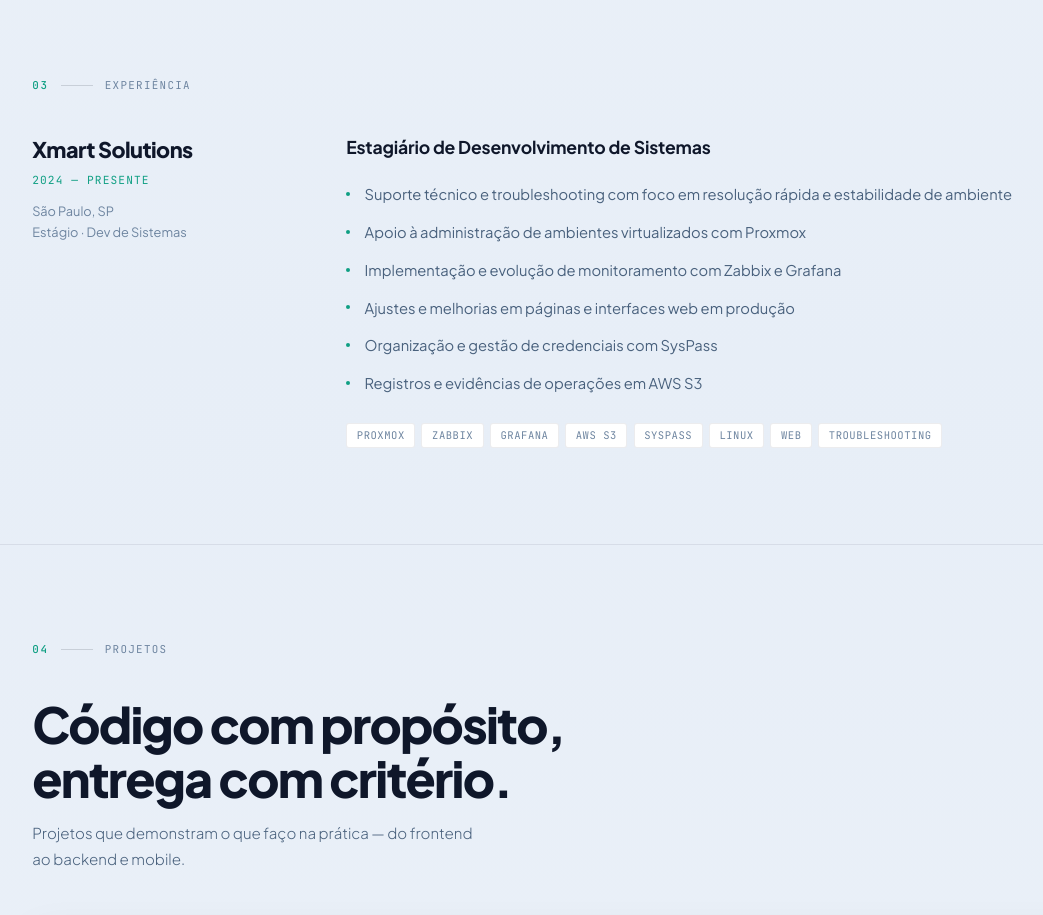
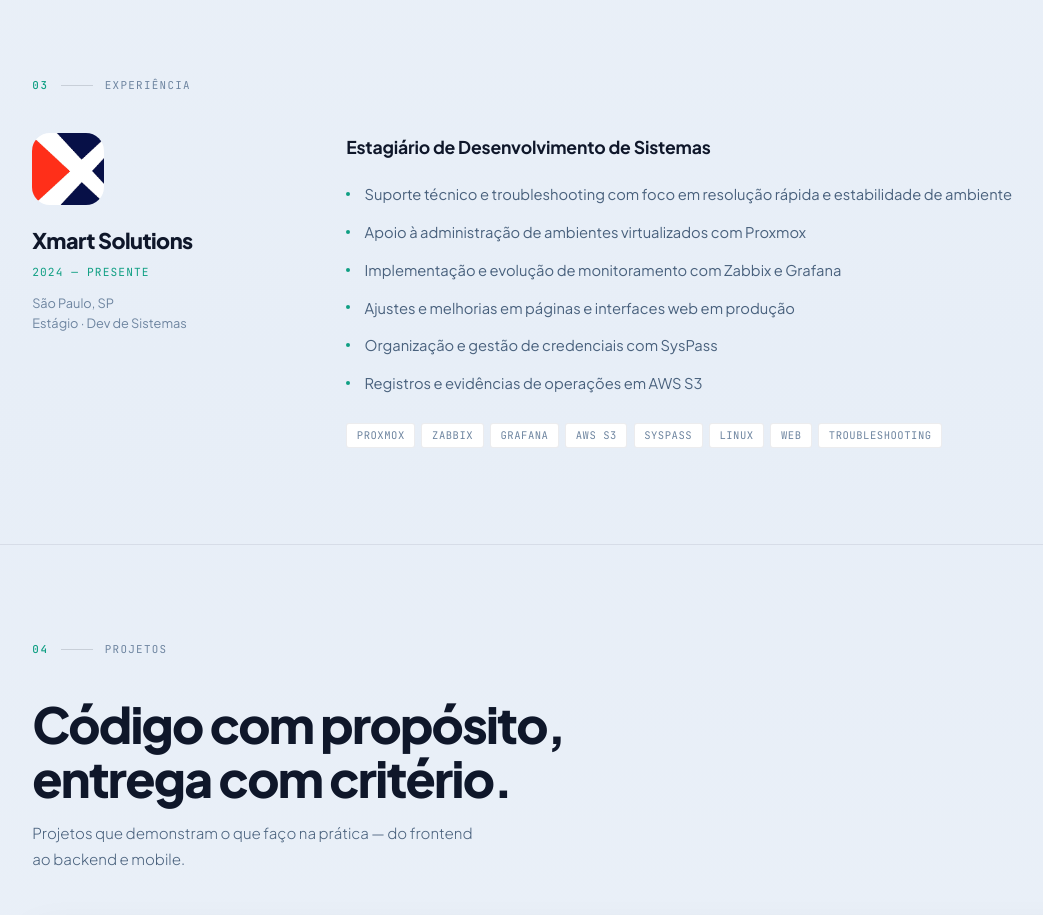
Before and after one commit to CarlossgLuz/portfolio_profissional, a plain HTML site: page index.html in a window 1280 px wide. Shown: the part 2180-3095 px from the top of the page, without its empty margins (69-1112 px from the left). Drawn offline with Linux system fonts and the light colour scheme.

Commit message:
feat: replace Xmart logo with new image and update styles for brand section

```diff
--- a/assets/styles/sections.css
+++ b/assets/styles/sections.css
@@ -50,6 +50,8 @@
 
 .xlayout{display:grid;grid-template-columns:250px 1fr;gap:clamp(2rem,5vw,5rem);align-items:start}
 .xmeta{position:sticky;top:calc(var(--nav) + 1.5rem)}
+.xbrand{width:72px;height:72px;display:flex;align-items:center;justify-content:center;margin-bottom:1.2rem;border-radius:18px;overflow:hidden;background:transparent}
+.xbrand__image{width:100%;height:100%;display:block;object-fit:cover}
 .xco{font-size:1.35rem;font-weight:800;color:var(--bright);letter-spacing:-.025em;margin-bottom:.3rem}
 .xper{font-family:var(--mono);font-size:.7rem;letter-spacing:.1em;color:var(--accent);text-transform:uppercase;margin-bottom:.7rem}
 .xloc{font-size:.8rem;color:var(--dim);line-height:1.6}
--- a/index.html
+++ b/index.html
@@ -294,6 +294,9 @@
       <div class="eye rv"><span class="en">03</span><div class="el"></div><span class="et" id="experience-eye">Experiência</span></div>
       <div class="xlayout">
         <div class="xmeta rvl">
+          <div class="xbrand" aria-hidden="true">
+            <img class="xbrand__image" src="./assets/images/brands/xmart.webp" alt="">
+          </div>
           <div class="xco">Xmart Solutions</div>
           <div class="xper" id="experience-period">2024 &mdash; Presente</div>
           <div class="xloc" id="experience-location">São Paulo, SP<br>Estágio · Dev de Sistemas</div>
```
Also changed, not shown: assets/images/Xmart.webp (deleted), assets/images/brands/xmart.webp (added).
